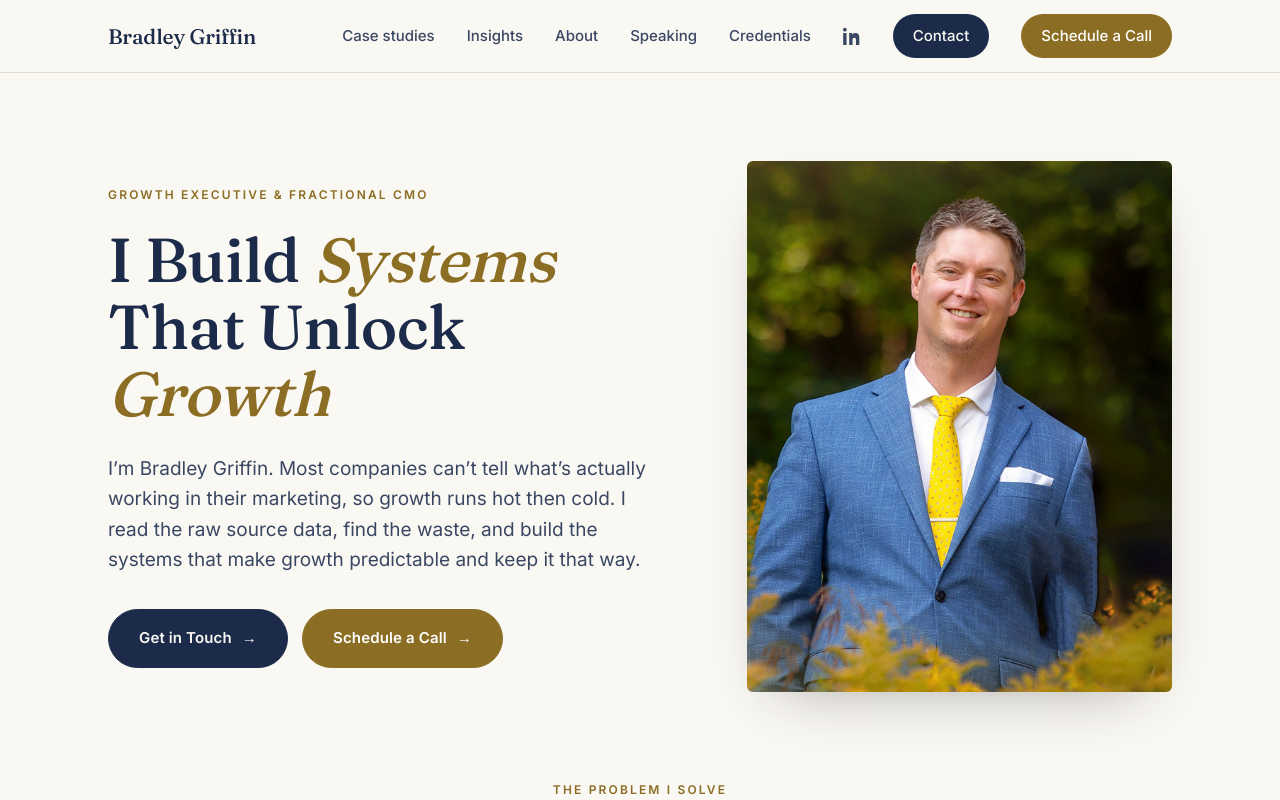
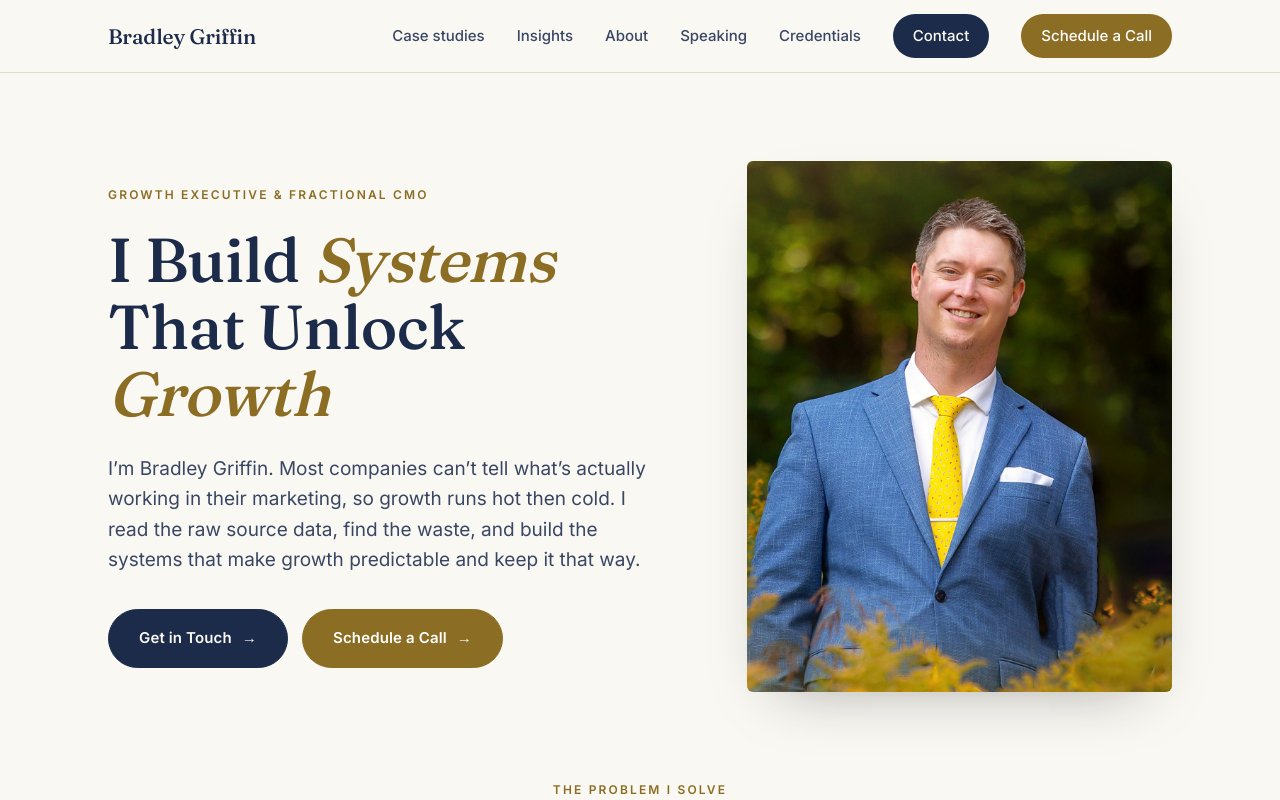
Before and after one commit to optimzedseo-creator/BG-Website, a Next.js app: page / in a window 1280 px wide. Shown: the top 800 px of the page. Built offline with nearby package versions, Linux system fonts and the light colour scheme.

Commit message:
Remove redundant LinkedIn icon from header nav (kept in footer)
Co-Authored-By: Claude Opus 4.8 <noreply@anthropic.com>

```diff
--- a/components/Header.tsx
+++ b/components/Header.tsx
@@ -4,23 +4,6 @@ import Link from "next/link";
 import { useEffect, useState } from "react";
 
 const CAL_URL = "https://calendly.com/optimzedseo/30min";
-const LINKEDIN_URL = "https://www.linkedin.com/in/brad-w-griffin/";
-
-/* Inline LinkedIn glyph — inherits `.nav a` / `.mobile-nav a` color via currentColor. */
-function LinkedInIcon() {
-  return (
-    <svg
-      width="18"
-      height="18"
-      viewBox="0 0 24 24"
-      fill="currentColor"
-      aria-hidden="true"
-      focusable="false"
-    >
-      <path d="M4.98 3.5C4.98 4.88 3.87 6 2.5 6S0 4.88 0 3.5 1.12 1 2.5 1 4.98 2.12 4.98 3.5zM.25 8h4.5v16H.25V8zm7.5 0h4.31v2.19h.06c.6-1.14 2.07-2.34 4.26-2.34 4.56 0 5.4 3 5.4 6.9V24h-4.5v-6.36c0-1.52-.03-3.47-2.11-3.47-2.11 0-2.43 1.65-2.43 3.36V24h-4.5V8z" />
-    </svg>
-  );
-}
 
 /**
  * Site header — ported verbatim from the legacy per-page markup.
@@ -49,16 +32,6 @@ export default function Header() {
           <Link href="/story">About</Link>
           <Link href="/speaking">Speaking</Link>
           <Link href="/credentials">Credentials</Link>
-          <a
-            className="nav-li"
-            href={LINKEDIN_URL}
-            target="_blank"
-            rel="noopener"
-            aria-label="Bradley Griffin on LinkedIn"
-            style={{ display: "inline-flex", alignItems: "center" }}
-          >
-            <LinkedInIcon />
-          </a>
           <Link className="nav-cta" href="/contact">Contact</Link>
           <a className="nav-cal cal-link" href={CAL_URL} target="_blank" rel="noopener">Schedule a Call</a>
         </nav>
@@ -77,15 +50,6 @@ export default function Header() {
         <Link href="/story">About</Link>
         <Link href="/speaking">Speaking</Link>
         <Link href="/credentials">Credentials</Link>
-        <a
-          className="nav-li"
-          href={LINKEDIN_URL}
-          target="_blank"
-          rel="noopener"
-          style={{ display: "inline-flex", alignItems: "center", gap: "8px" }}
-        >
-          <LinkedInIcon /> LinkedIn
-        </a>
         <Link className="nav-cta" href="/contact">Contact</Link>
         <a className="nav-cal cal-link" href={CAL_URL} target="_blank" rel="noopener">Schedule a Call</a>
       </div>
```
